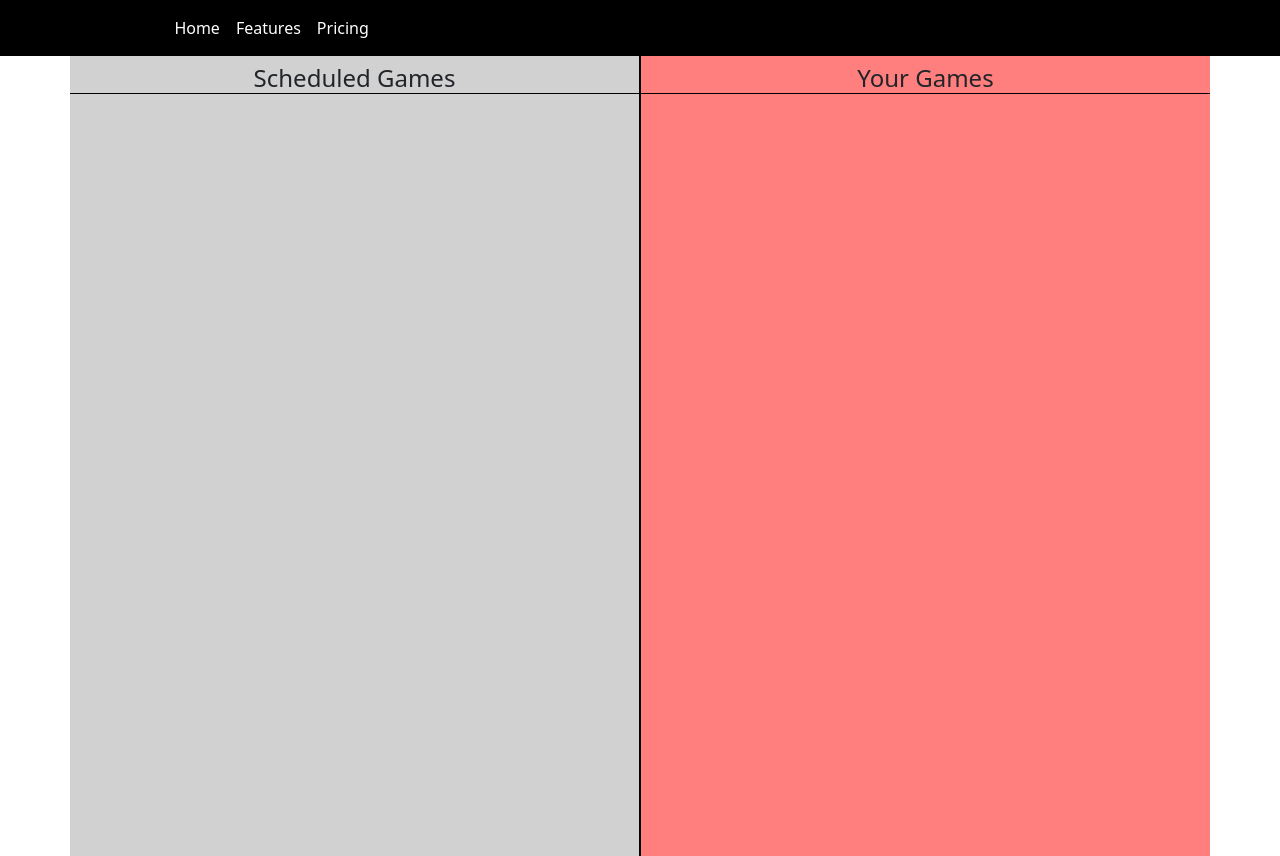
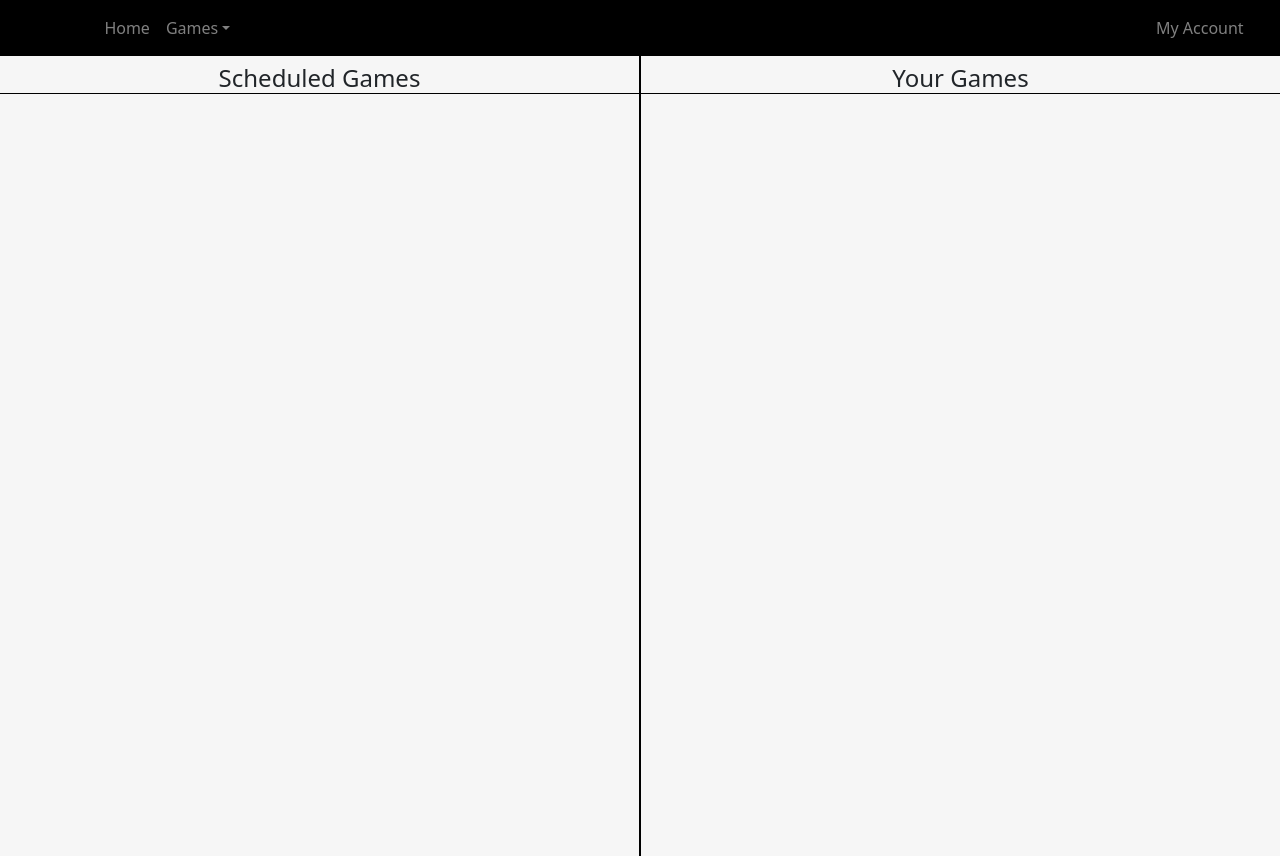
Before and after one commit to CianMW/odyssey-vtt-fe, a React (Create React App) app in the folder fe-vtt-indie/: page / in a window 1280 px wide. Built offline with nearby package versions, Linux system fonts and the light colour scheme; the HTML template or start-up script is replaced by a standard one.

Commit message:
exchanged for dropdowns

```diff
--- a/fe-vtt-indie/src/components/Home/Home.jsx
+++ b/fe-vtt-indie/src/components/Home/Home.jsx
@@ -2,6 +2,7 @@ import MainNavBar from "../MainNavBar.jsx"
 import { Row, Container, Col } from "react-bootstrap"
 import "../../styleSheets/homeStyle.css"
 import { useState } from "react"
+import { Link } from "react-router-dom"
 
 
 const Home = () => {
@@ -11,11 +12,11 @@ const Home = () => {
     return(
         <>
         <MainNavBar/>
-        <Container>
+        <Container className="background-grayed" fluid>
         <Row>
             <Col className="user-schedule" sm={6}>
                 <div >
-                    <h4 className="mt-2 bottom-border"> Scheduled Games</h4>
+                    <h4 className="mt-2 bottom-border">Scheduled Games</h4>
                     {/* fetch users schedule of games
                     IF no games => "you schedule is empty oh no!"
                      */}
@@ -25,7 +26,6 @@ const Home = () => {
             <div >
                 <h4 className="mt-2 bottom-border">Your Games</h4>
                 {/*
-
                 SEARCH component = search for game by name , tag or player
                 If no games found display others
                 IF no games at all => "you're not yet part of any gamers, find a game?"
--- a/fe-vtt-indie/src/components/MainNavBar.jsx
+++ b/fe-vtt-indie/src/components/MainNavBar.jsx
@@ -1,20 +1,38 @@
-import {Container, Navbar, Nav} from "react-bootstrap"
+import {Container, Navbar, Nav, NavDropdown} from "react-bootstrap"
 import "../styleSheets/mainNavBarStyle.css"
+
 const MainNavBar = () => {
 
 
     return(
         <>
         <Container className="p-0" id="navbar-container" fluid>
-          <Navbar id="main-navbar" variant="light" >
+          <Navbar id="main-navbar" variant="light">
             <Container>
             <Navbar.Brand href="#home">Navbar</Navbar.Brand>
-            <Nav className="me-auto">
+            <Navbar.Toggle aria-controls="responsive-navbar-nav" />
+             <Navbar.Collapse id="responsive-navbar-nav">
+            <Nav className="me-auto" navbarScroll>
             <Nav.Link className="linked" href="#home">Home <i class="bi bi-caret-down-fill"></i></Nav.Link>
-            <Nav.Link  className="linked" href="#features">Features <i class="bi bi-caret-down-fill"></i></Nav.Link>
-            <Nav.Link className="linked"  href="#pricing">Pricing <i class="bi bi-caret-down-fill"></i></Nav.Link>
+            {/* start dropdown on hover */}
+        <NavDropdown className="linked" title="Games" id="navbarScrollingDropdown">
+          <NavDropdown.Item href="#action3">My Games</NavDropdown.Item>
+          <NavDropdown.Item href="#action4">Create a New Game</NavDropdown.Item>
+          <NavDropdown.Divider />
+          <NavDropdown.Item href="#action5">
+            Find a Game
+          </NavDropdown.Item>
+        </NavDropdown>
+
+        {/* end dropdown on hover */}
             </Nav>
+            </Navbar.Collapse>
             </Container>
+            <Navbar.Toggle aria-controls="responsive-navbar-nav" />
+             <Navbar.Collapse id="responsive-navbar-nav">
+        <Nav.Link className="linked" href="#home">My Account<i class="bi bi-caret-down-fill"></i></Nav.Link>
+            </Navbar.Collapse>
+
         </Navbar>
      </Container>
         </>
--- a/fe-vtt-indie/src/styleSheets/homeStyle.css
+++ b/fe-vtt-indie/src/styleSheets/homeStyle.css
@@ -1,5 +1,5 @@
 .your-games{
-    background-color: #FF7F7F;
+    /* background-color: #FF7F7F; */
     /* width: 100vw; */
     height: 100vh;
     border-left: 1px solid black;
@@ -7,10 +7,17 @@
 
 }
 .user-schedule{
-    background-color: #d1d1d1;
+    /* background-color: #d1d1d1; */
     /* width: 100vw; */
     height: 100vh;
     border-right: 1px solid black;
     padding: 0 ;
 
 }
+.background-grayed{
+    background: rgb(246,246,246);
+    background: -moz-linear-gradient(90deg, rgba(246,246,246,1) 100%, rgba(0,0,0,1) 100%);
+    background: -webkit-linear-gradient(90deg, rgba(246,246,246,1) 100%, rgba(0,0,0,1) 100%);
+    background: linear-gradient(90deg, rgba(246,246,246,1) 100%, rgba(0,0,0,1) 100%);
+    filter: progid:DXImageTransform.Microsoft.gradient(startColorstr="#f6f6f6",endColorstr="#000000",GradientType=1);
+}
--- a/fe-vtt-indie/src/styleSheets/mainNavBarStyle.css
+++ b/fe-vtt-indie/src/styleSheets/mainNavBarStyle.css
@@ -5,5 +5,14 @@
     color: white ;
 }
 #navbar-container #main-navbar .linked {
+    color: gray;
+}
+#navbar-container #main-navbar .linked:hover{
     color: white;
 }
+#navbar-container #main-navbar #navbarScrollingDropdown {
+    color: gray;
+}
+#navbar-container #main-navbar #navbarScrollingDropdown:hover{
+    color: white;
+}
```
